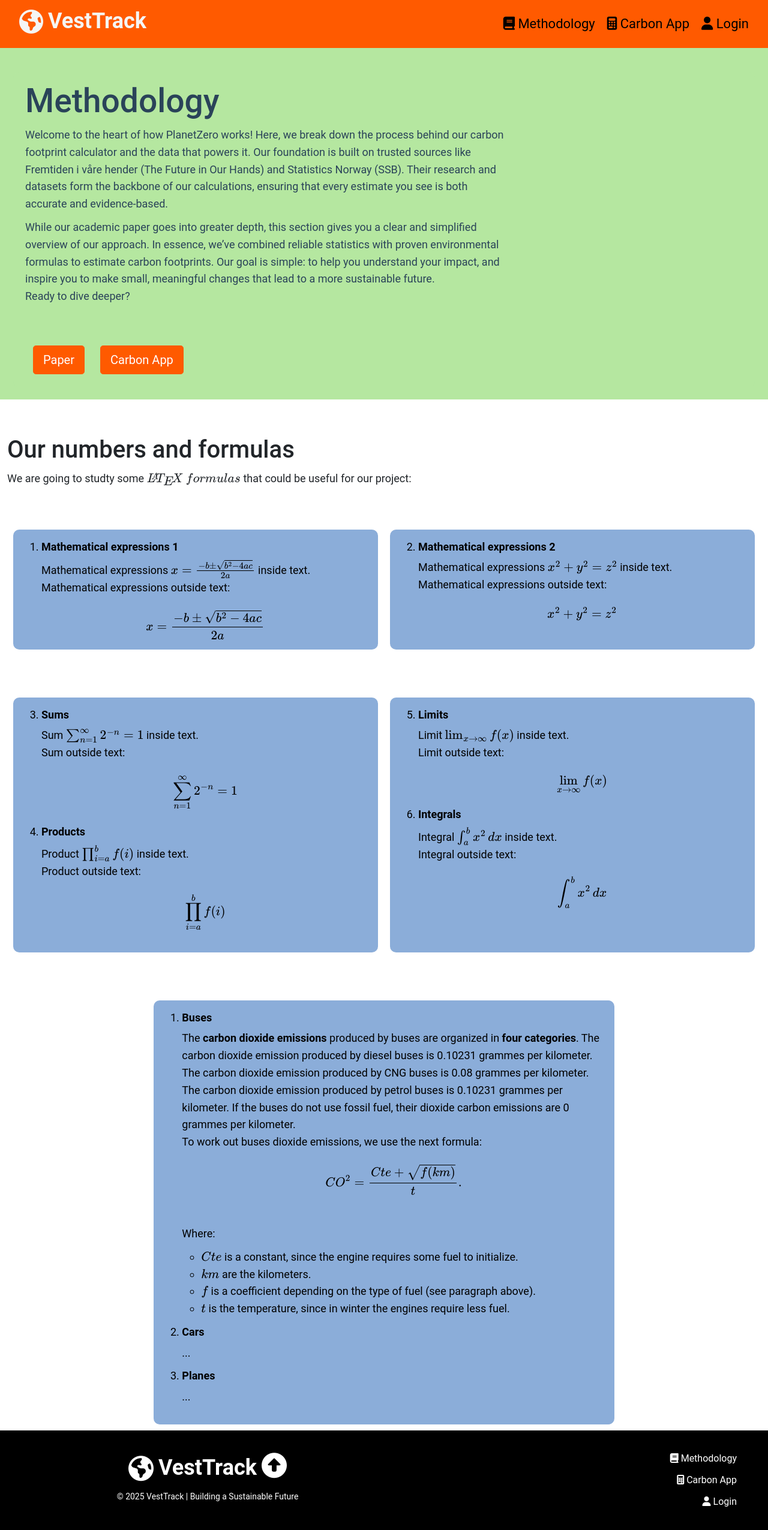
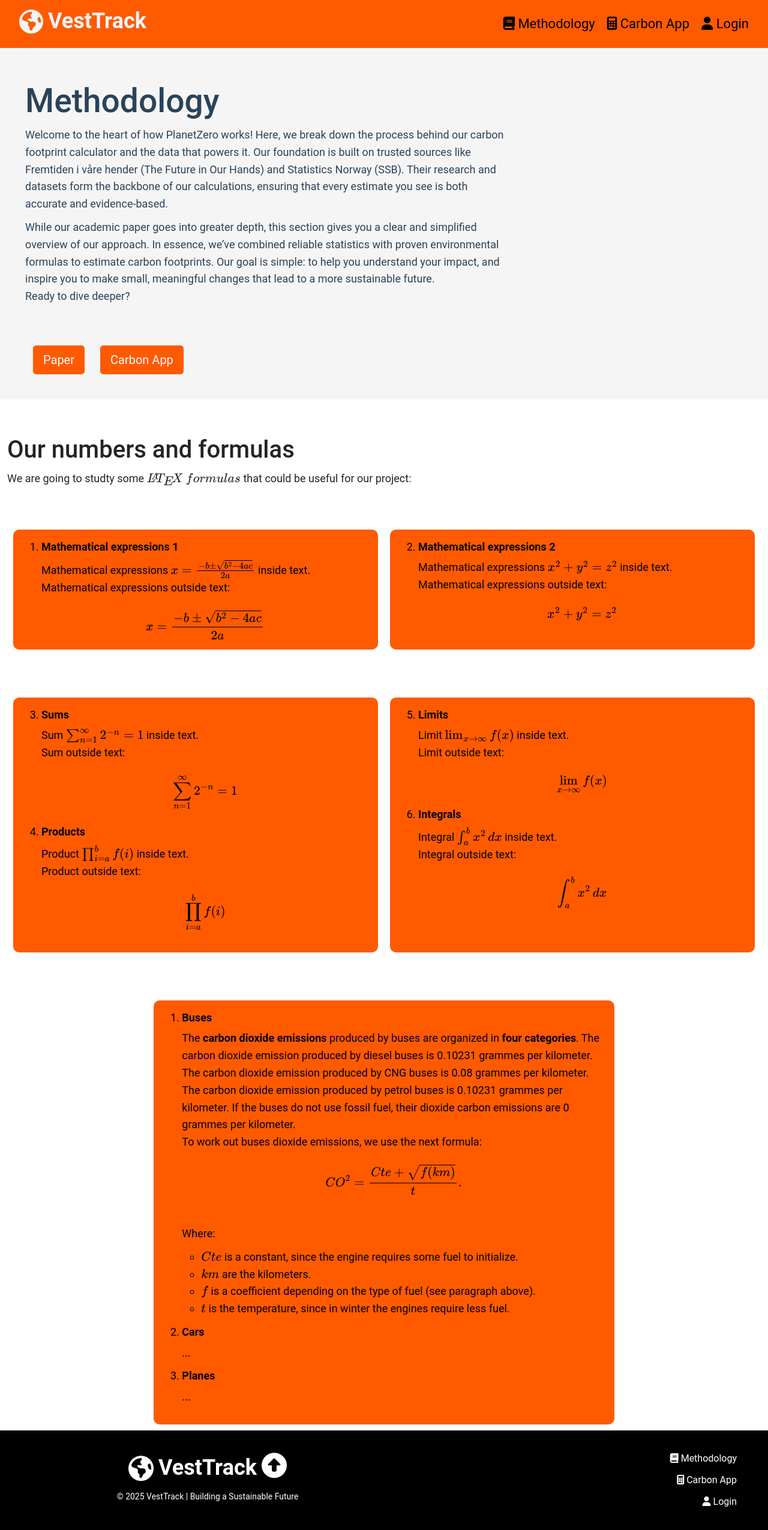
Before and after one commit to JosefLeininger03/carbon_app_2025, a Flask app: page /methodology in a window 1280 px wide. Shown: the whole page at 60% size. Run offline with Flask 2, Linux system fonts and the light colour scheme; some libraries are stand-ins or nearby versions.

Commit message:
Update methodology.css

```diff
--- a/capp/static/methodology.css
+++ b/capp/static/methodology.css
@@ -21,16 +21,16 @@ ol {
 }
 /* Section header */
 .section_header_methodology {
-  background-color:#b5e7a0;
+  background-color:#f5f5f5;
 }
 .header {
   display: flex;
   align-items: start;
-  background: #b5e7a0;
+  background: #f5f5f5;
 }
 .header .box {
   flex: 1;
-  background: #b5e7a0;
+  background: #f5f5f5;
   color: #2a4359;
   border-radius: 10px;
   margin: 20px 10px;
@@ -54,12 +54,12 @@ ol {
   flex-wrap:wrap;
 }
 .container_buttons_links_header a:hover {
-  color: #2a4359;
+  color: #ff5a00;
 }
 .container_buttons_links_header btn {
   width: 100px;
   height: 100px;
-  background: #2a4359;
+  background: #ff5a00;
   color: #fff;
   display: flex;
   justify-content:center;
@@ -78,7 +78,7 @@ ol {
 /* Table with one column */
 .methodology .box_table1 {
   flex: 1;
-  background: #8badd9;
+  background: #ff5a00;
   color: black;
   border-radius: 10px;
   margin: 10px 10px 10px 10px;
@@ -101,7 +101,7 @@ ol {
 /* Table with two columns */
 .methodology .box_table2 {
   flex: 1;
-  background: #8badd9;
+  background: #ff5a00;
   color: black;
   border-radius: 10px;
   margin: 10px 10px 10px 10px;
@@ -112,11 +112,11 @@ ol {
 }
 .methodology .box_table2:nth-of-type(1) {
   flex-grow:1;
-  background: #8badd9;
+  background: #ff5a00;
 }
 .methodology .box_table2:nth-of-type(2) {
   flex-grow:1;
-  background: #8badd9;
+  background: #ff5a00;
 }
 
 
```
